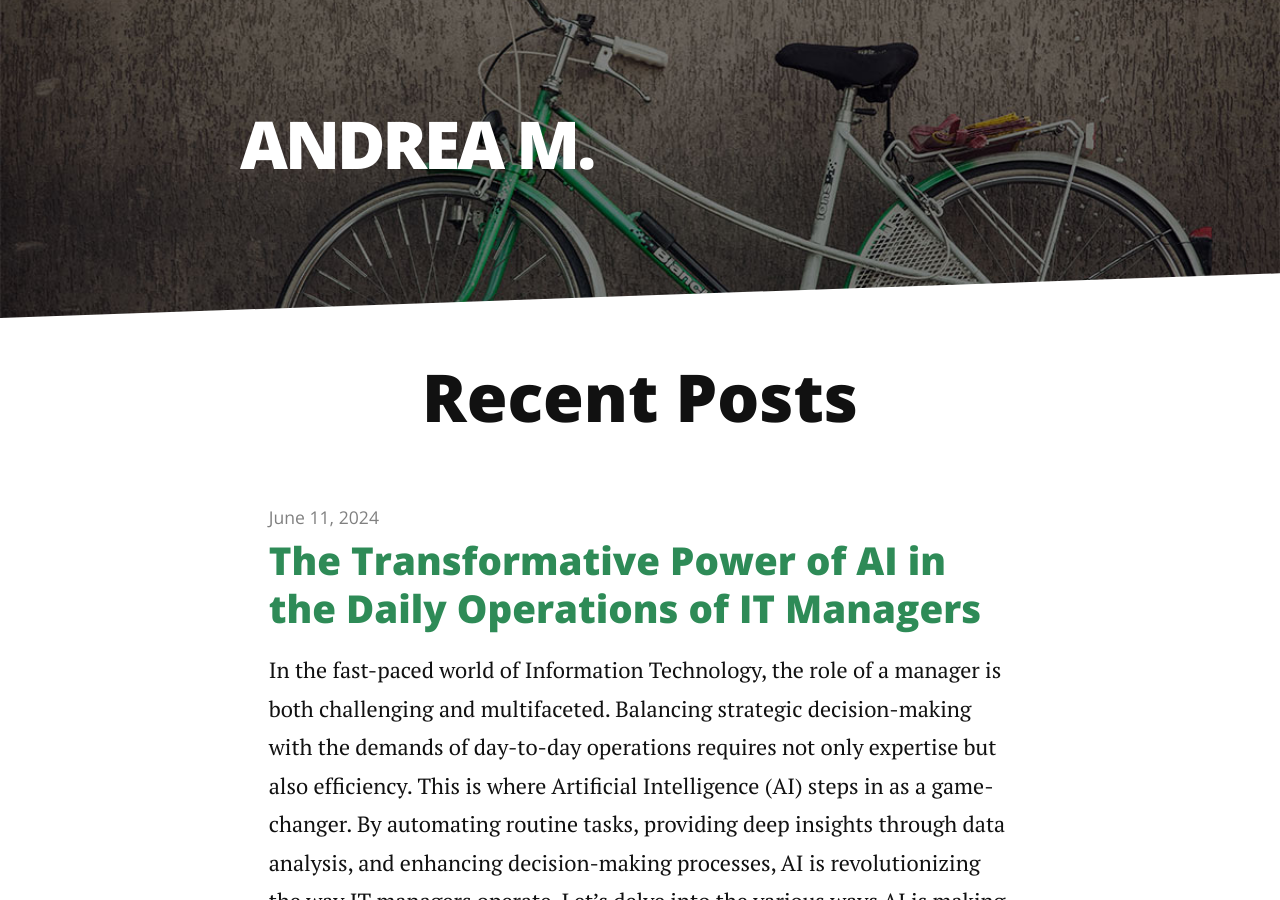
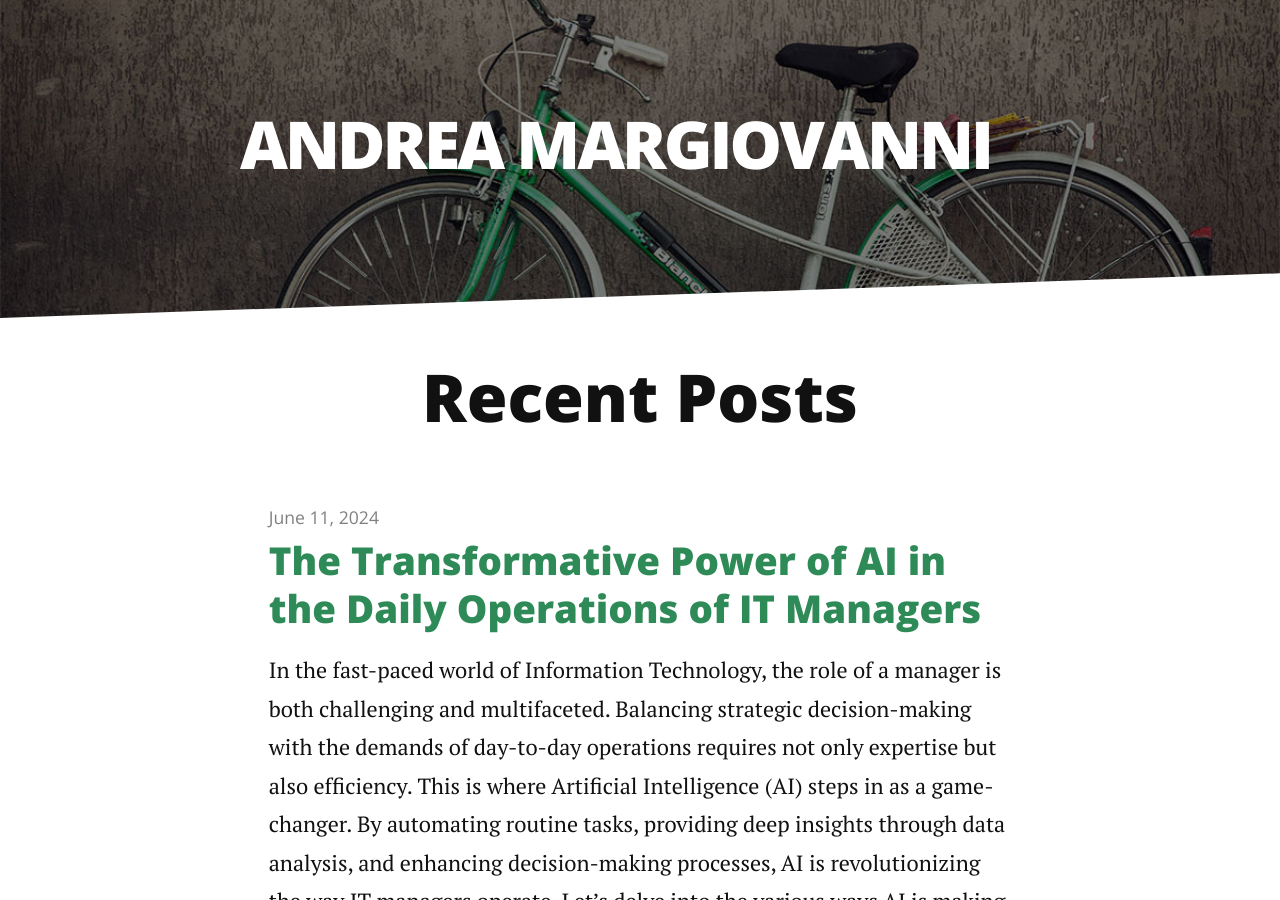
Before and after one commit to amargiovanni/amargiovanni.github.io, a Jekyll site: the page built from index.html, in a window 1280 px wide and 900 px high. Built offline with Jekyll 4.4.1, drawn with Linux system fonts in a browser that asks for light colours; nearby versions of some CDN libraries; the list of posts is cut into pages by our own code.

Commit message:
fix title

```diff
--- a/_config.yml
+++ b/_config.yml
@@ -1,4 +1,4 @@
-title: Andrea M.
+title: Andrea Margiovanni
 description: Somewhat disorganized thoughts
 
 url: https://blog.margiovanni.it
```
